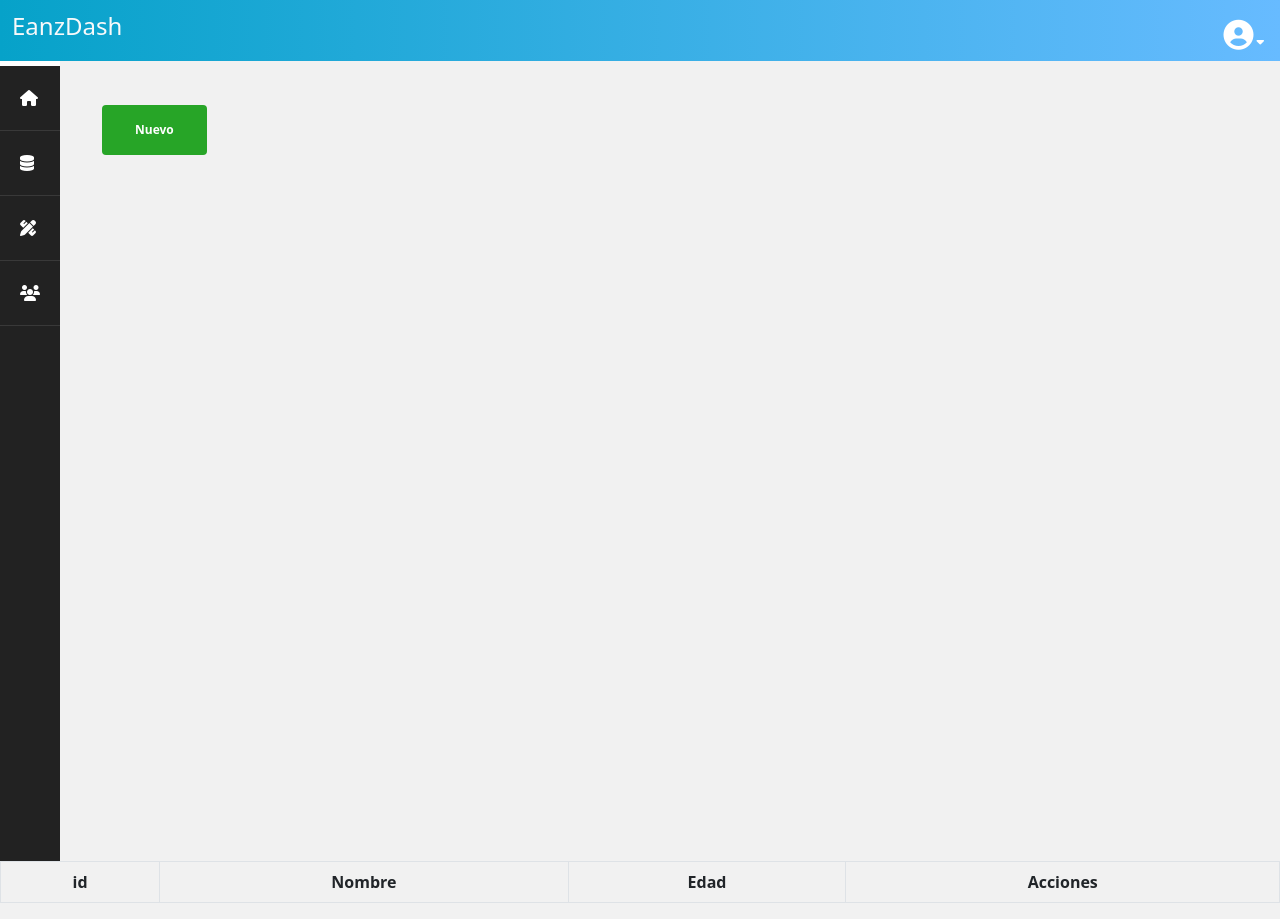
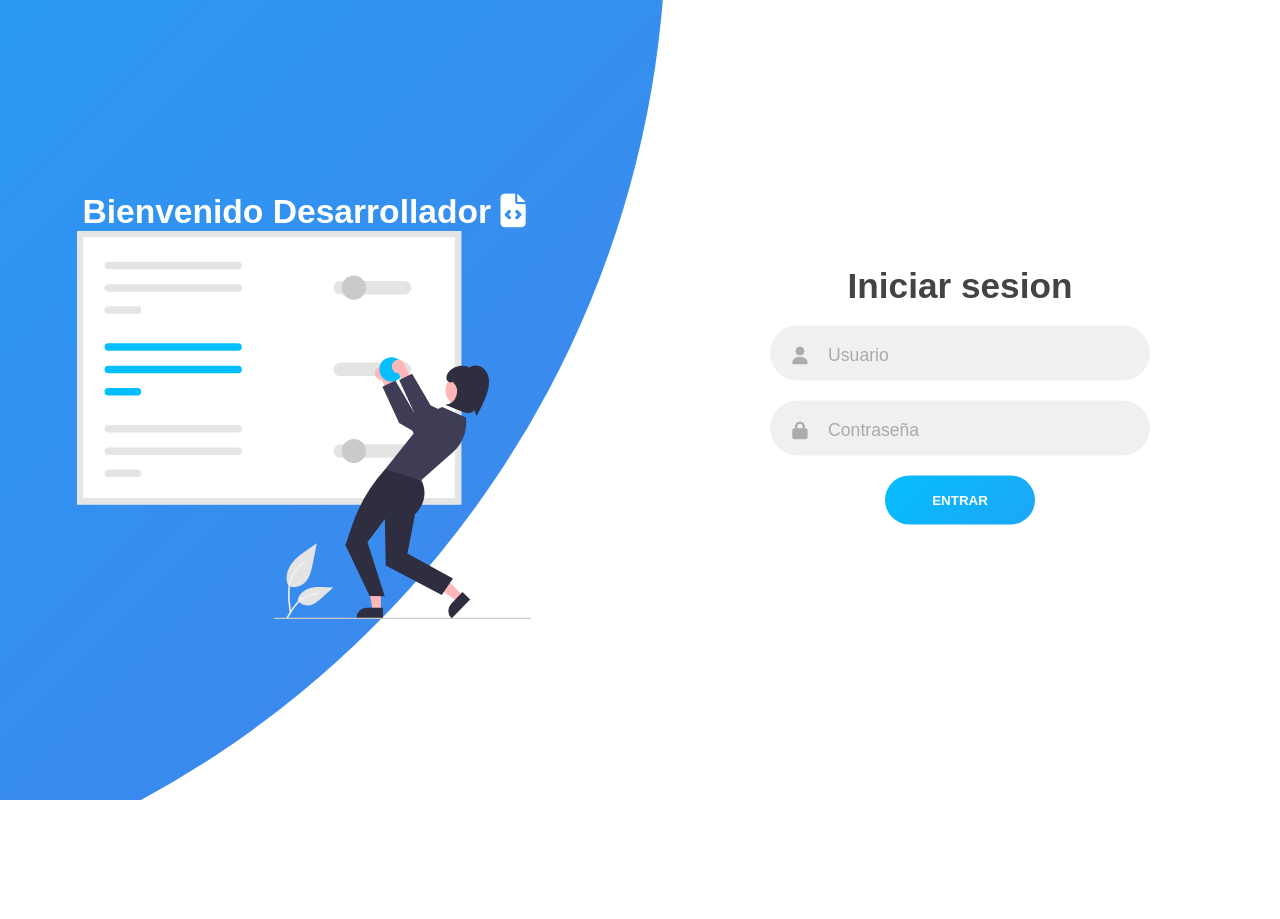
Before and after one commit to CarlosErz/Gestion-de-archivos, a PHP site: page /index.html in a window 1280 px wide. After the commit the page ends 800 px from the top, so only its background shows below. Run offline with PHP 8.4, Linux system fonts and the light colour scheme; lists and menus that the app fills with data are empty; some libraries are stand-ins or nearby versions.

Commit message:
Add files via upload

```diff
--- a/index.html
+++ b/index.html
@@ -1,116 +1,45 @@
 <!DOCTYPE html>
-<html lang="es">
+<html lang="en">
   <head>
     <meta charset="UTF-8" />
     <meta http-equiv="X-UA-Compatible" content="IE=edge" />
     <meta name="viewport" content="width=device-width, initial-scale=1.0" />
-    <title>Document</title>
-    <link
-      href="https://cdn.jsdelivr.net/npm/bootstrap@5.0.1/dist/css/bootstrap.min.css"
-      rel="stylesheet"
-      integrity="sha384-+0n0xVW2eSR5OomGNYDnhzAbDsOXxcvSN1TPprVMTNDbiYZCxYbOOl7+AMvyTG2x"
-      crossorigin="anonymous"
-    />
-    <link rel="stylesheet" href="css/dashboard.css" />
+    <link rel="stylesheet" href="css/login.css" />
+    <title>INICIAR SESION</title>
   </head>
   <body>
-    <div class="container-fluid">
-      <div class="row justify-content-center aling-content-center">
-        <div class="col-20 barra">
-          <h4 class="text-light">EanzDash</h4>
+    <div class="contenedor">
+      <div class="contenedor-formas">
+        <div class="iniciar-sesion">
+          <form action="validar.php" method="post" class="sign-in-form">
+            <h2 class="titulo">Iniciar sesion</h2>
+            <div class="campo-entrada">
+              <i class="fas fa-user"></i>
+              <input type="text" placeholder="Usuario" name="name" />
+            </div>
+            <div class="campo-entrada">
+              <i class="fas fa-lock"></i>
+              <input type="password" placeholder="Contraseña" name="Contraseña"/>
+            </div>
+            <input type="submit" value="ENTRAR" class="btn solid" />
+          </form>
         </div>
-        <div class="col-4" text-right barra>
-          <ul class="navbar-nav mr-auto">
-            <li>
-              <a
-                href="#"
-                class="px-3 text-ligth perfil dropdown-toogle"
-                id="navbar-Dropdown"
-                role="button"
-                data-toogle="dropdown"
-                aria-haspopup="true"
-                aria-expanded="false"
-                onclick="mostrarSalir();"
-              >
-                <i class="fas fa-user-circle"
-                  ><i class="fas fa-caret-down flecha"></i></i
-              ></a>
-              <script type="text/javascript">
-              function mostrarSalir(){
-                 document.getElementById('salir').style.display = 'block';
-
-              }
-
-              </script>
-              <div class="menu-salida" id="salir" aria-labelledby="navbar-dropdown">
-                <a class="dropdown-item menuperfil cerrar" href="#"
-                  ><i class="fas fa-sign-out-alt"></i>Salir</a
-                >
+        <div class="left">
+          <div class="panel-derecho left-panel">
+            <div class="contenido-derecho">
+              <h3>Bienvenido Desarrollador <i class="fas fa-file-code"></i></h3>
+              <div>
+                <img
+                  src="img/undraw_Personal_settings_re_i6w4.svg"
+                  class="image"
+                  alt="imagen seguridad"
+                />
               </div>
-            </li>
-          </ul>
-        </div>
-      </div>
-    </div>
-    <div class="container-fluid">
-      <div class="row">
-        <div class="barra-lateral col-12 col-sm-auto">
-          <nav class="menu d-flex d-sm-block justify-content-center flex-wrap">
-            <a href="#"
-              ><i class="fas fa-home active"></i> <span>Inicio</span></a
-            >
-            <a href="#"><i class="fas fa-database"></i> <span>Datos</span></a>
-            <a href="#"
-              ><i class="fas fa-pencil-ruler"></i> <span>Diseño</span></a
-            >
-            <a href="#"><i class="fas fa-users"></i> <span>Usuarios</span></a>
-          </nav>
-        </div>
-        <main class="main col">
-          <div class="row">
-            <div class="columna col-lg-6">
-              <button id="btn-nuevo" type="button" class="btn btn-successs">
-                Nuevo
-              </button>
             </div>
-          </div>
-        </main>
-      </div>
-    </div>
-    <div class="contenido">
-      <div class="row">
-        <div class="col-lg-12">
-          <div class="table-responsive">
-            <table
-              id="tablaPersonas"
-              class="table table-striped table-bordered table-condensed"
-              style="width: 100%"
-            >
-              <thead class="text-center">
-                <tr>
-                  <th>id</th>
-                  <th>Nombre</th>
-                  <th>Edad</th>
-                  <th>Acciones</th>
-                </tr>
-              </thead>
-              <tbody></tbody>
-            </table>
           </div>
         </div>
       </div>
     </div>
-
-    <script
-      src="https://cdn.jsdelivr.net/npm/@popperjs/core@2.9.2/dist/umd/popper.min.js"
-      integrity="sha384-IQsoLXl5PILFhosVNubq5LC7Qb9DXgDA9i+tQ8Zj3iwWAwPtgFTxbJ8NT4GN1R8p"
-      crossorigin="anonymous"
-    ></script>
-    <script
-      src="https://cdn.jsdelivr.net/npm/bootstrap@5.0.1/dist/js/bootstrap.min.js"
-      integrity="sha384-Atwg2Pkwv9vp0ygtn1JAojH0nYbwNJLPhwyoVbhoPwBhjQPR5VtM2+xf0Uwh9KtT"
-      crossorigin="anonymous"
-    ></script>
   </body>
   <script
     src="https://kit.fontawesome.com/a213dfc6d2.js"
--- a/validar.php
+++ b/validar.php
@@ -13,7 +13,7 @@ if ($filas > 0) {
 } else {
 ?>
 	<?php
-	include("index.php");
+	include("index.html");
 
 	?>
 	<h1 class="bad">¡ERROR EN LA AUTENTICACION!</h1>
```
